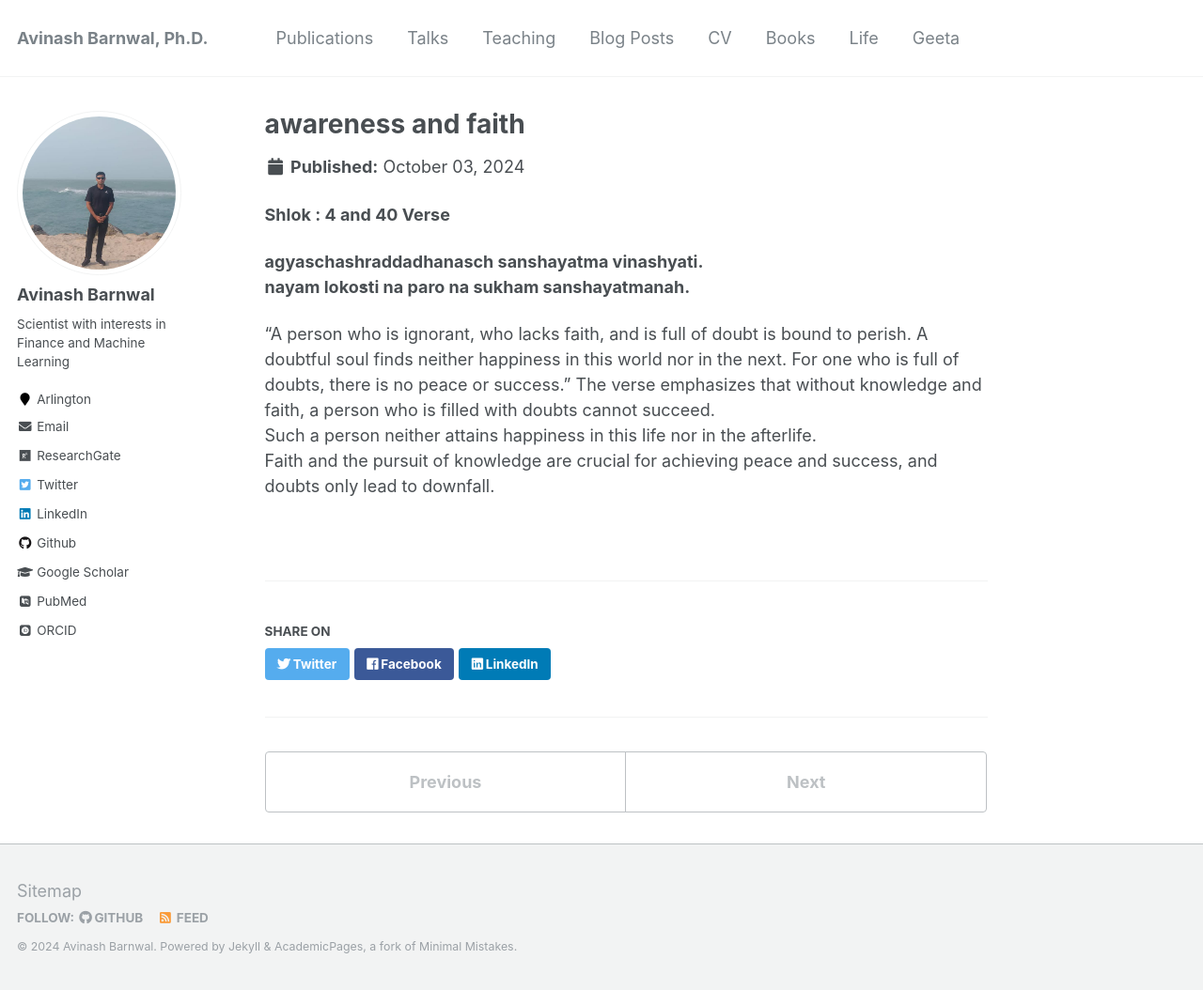
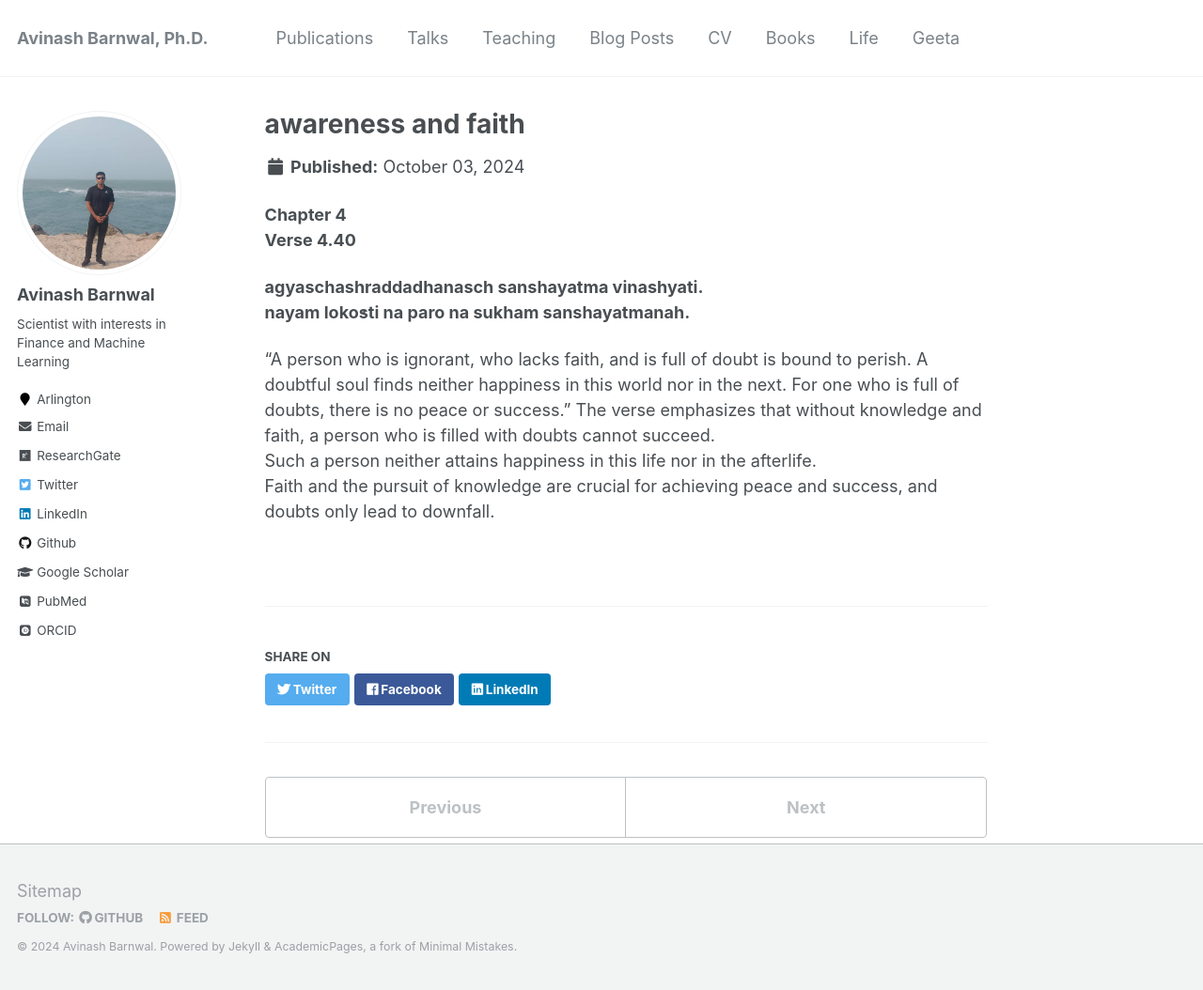
Before and after one commit to avinashbarnwal/avinashbarnwal.github.io, a Jekyll site: the page built from _geeta/shlok_4_40.md, in a window 1280 px wide and 1054 px high. Shown: the whole window at 94% size. Built offline with Jekyll 4.4.1, drawn with Linux system fonts in a browser that asks for light colours; some web fonts are replaced.

Commit message:
Update shlok_4_40.md

```diff
--- a/_geeta/shlok_4_40.md
+++ b/_geeta/shlok_4_40.md
@@ -6,8 +6,8 @@ permalink: /geeta/faith
 date: 2024-10-03
 ---
 
-
-**Shlok : 4 and 40 Verse**
+**Chapter 4**
+**Verse 4.40**
 
 **agyaschashraddadhanasch sanshayatma vinashyati.
 nayam loko̕sti na paro na sukham sanshayatmanah.**
```
